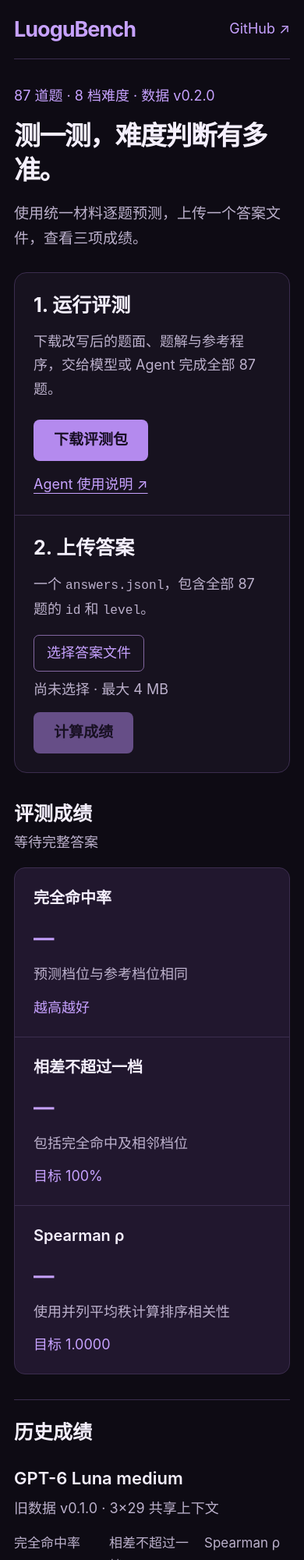
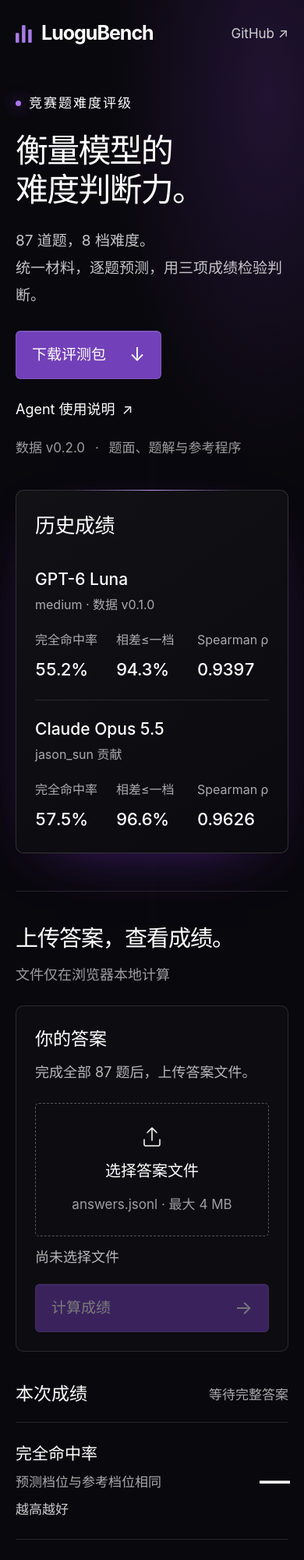
Before and after one commit to SemsueZhang/LuoguBench, a plain HTML site: page docs/index.html in a window 390 px wide. Shown: the top 2000 px of the page at 78% size. Drawn offline with Linux system fonts and the light colour scheme.

Commit message:
Redesign benchmark layout with white typography and inline history

```diff
--- a/docs/app.mjs
+++ b/docs/app.mjs
@@ -3,28 +3,12 @@ import {parseAnswerFile,summarize,sha256} from './scoring.mjs';
 import {referenceLevels} from './reference.mjs';
 const $=id=>document.getElementById(id);
 let selected=null,report=null;
-for(const result of config.historical_results??[]){
- const row=document.createElement('article');row.className='history-result';
- const name=document.createElement('div');const heading=document.createElement('h3');
- heading.textContent=result.display_name;name.append(heading);
- const note=document.createElement('p');note.textContent=result.execution_summary;name.append(note);row.append(name);
- const values=document.createElement('dl');
- for(const [label,value] of [
-  ['完全命中率',`${(result.accuracy*100).toFixed(1)}%`],
-  ['相差不超过一档',`${(result.within_one_level*100).toFixed(1)}%`],
-  ['Spearman ρ',result.spearman_rho.toFixed(4)]
- ]){
-  const group=document.createElement('div');const term=document.createElement('dt');const score=document.createElement('dd');
-  term.textContent=label;score.textContent=value;group.append(term,score);values.append(group);
- }
- row.append(values);$('historical-results').append(row);
-}
 const save=(text,name,type='application/json')=>{const url=URL.createObjectURL(new Blob([text],{type}));const a=document.createElement('a');a.href=url;a.download=name;a.click();setTimeout(()=>URL.revokeObjectURL(url),1000);};
 function reset(){report=null;for(const id of ['accuracy','within-one','rho'])$(id).textContent='—';$('coverage').textContent='等待完整答案';$('exact-count').textContent='预测档位与参考档位相同';$('within-count').textContent='包括完全命中及相邻档位';$('rho-note').textContent='使用并列平均秩计算排序相关性';$('download-report').hidden=true;}
 function fail(error){$('error').textContent=error instanceof Error?error.message:String(error);$('error').hidden=false;}
 $('answers').addEventListener('change',async()=>{
  const file=$('answers').files?.[0];selected=null;$('score').disabled=true;$('error').hidden=true;reset();
- if(!file){$('filename').textContent='尚未选择 · 最大 4 MB';return;}
+ if(!file){$('filename').textContent='尚未选择文件';return;}
  $('filename').textContent=file.name;
  try{
   if(!file.name.toLowerCase().endsWith('.jsonl'))throw Error('请选择 .jsonl 答案文件。');
--- a/docs/index.html
+++ b/docs/index.html
@@ -1,29 +1,73 @@
 <!doctype html>
 <html lang="zh-CN">
 <head>
-<meta charset="utf-8"><meta name="viewport" content="width=device-width,initial-scale=1">
-<meta name="description" content="LuoguBench：评测模型在87道公开题改写材料上的难度评级一致性。">
+  <meta charset="utf-8">
+  <meta name="viewport" content="width=device-width,initial-scale=1">
+  <meta name="description" content="LuoguBench：用87道竞赛题，衡量模型的难度判断力。">
+  <meta name="theme-color" content="#09080d">
   <title>LuoguBench · 难度评级评测</title>
-<link rel="icon" href="./favicon.svg"><link rel="stylesheet" href="./style.css">
+  <link rel="icon" href="./favicon.svg">
+  <link rel="stylesheet" href="./style.css">
 </head>
 <body>
-<header><a class="brand" href="./">LuoguBench</a><a href="https://github.com/SemsueZhang/LuoguBench">GitHub ↗</a></header>
+<header class="site-header">
+  <a class="brand" href="./" aria-label="LuoguBench 首页"><span class="brand-symbol" aria-hidden="true"><i></i><i></i><i></i></span>LuoguBench</a>
+  <nav aria-label="主导航"><a href="#evaluate">开始评测</a><a href="https://github.com/SemsueZhang/LuoguBench">GitHub <span aria-hidden="true">↗</span></a></nav>
+</header>
 <main>
-<section class="intro"><p class="eyebrow">87 道题 · 8 档难度 · 数据 v0.2.0</p><h1>测一测，难度判断有多准。</h1><p>使用统一材料逐题预测，上传一个答案文件，查看三项成绩。</p></section>
-<section class="workflow" aria-label="参与评测">
-<div class="start"><h2>1. 运行评测</h2><p>下载改写后的题面、题解与参考程序，交给模型或 Agent 完成全部 87 题。</p><a class="button" href="./luogubench-participant-0.3.0.zip" download>下载评测包</a><a class="text-link" href="https://github.com/SemsueZhang/LuoguBench/blob/main/AGENT_RUN.md">Agent 使用说明 ↗</a></div>
-<form class="submit-card"><h2>2. 上传答案</h2><p>一个 <code>answers.jsonl</code>，包含全部 87 题的 <code>id</code> 和 <code>level</code>。</p><label class="file-label" for="answers">选择答案文件</label><input id="answers" type="file" accept=".jsonl"><p class="filename" id="filename">尚未选择 · 最大 4 MB</p><button class="button" id="score" disabled type="submit">计算成绩</button><p class="error" id="error" role="alert" hidden></p></form>
+  <section class="hero" aria-labelledby="page-title">
+    <div class="hero-copy">
+      <p class="eyebrow"><span aria-hidden="true"></span>竞赛题难度评级</p>
+      <h1 id="page-title">衡量模型的<br>难度判断力。</h1>
+      <p class="hero-description">87 道题，8 档难度。<br>统一材料，逐题预测，用三项成绩检验判断。</p>
+      <div class="hero-actions"><a class="button" href="./luogubench-participant-0.3.0.zip" download>下载评测包 <span aria-hidden="true">↓</span></a><a class="quiet-link" href="https://github.com/SemsueZhang/LuoguBench/blob/main/AGENT_RUN.md">Agent 使用说明 <span aria-hidden="true">↗</span></a></div>
+      <p class="version">数据 v0.2.0 <span aria-hidden="true">·</span> 题面、题解与参考程序</p>
+    </div>
+    <section class="history" aria-labelledby="history-title">
+      <div class="history-heading"><h2 id="history-title">历史成绩</h2></div>
+      <table class="history-table">
+        <thead><tr><th scope="col">模型</th><th scope="col">完全命中率</th><th scope="col">相差 ≤ 一档</th><th scope="col">Spearman ρ</th></tr></thead>
+        <tbody>
+          <tr><th scope="row">GPT-6 Luna<span>medium · 数据 v0.1.0</span></th><td data-label="完全命中率">55.2%</td><td data-label="相差≤一档">94.3%</td><td data-label="Spearman ρ">0.9397</td></tr>
+          <tr><th scope="row">Claude Opus 5.5<span>jason_sun 贡献</span></th><td data-label="完全命中率">57.5%</td><td data-label="相差≤一档">96.6%</td><td data-label="Spearman ρ">0.9626</td></tr>
+        </tbody>
+      </table>
     </section>
-<section class="report" aria-labelledby="report-title" aria-live="polite"><div class="report-heading"><h2 id="report-title">评测成绩</h2><span id="coverage">等待完整答案</span></div>
+  </section>
+
+  <section id="evaluate" class="evaluation" aria-labelledby="evaluate-title">
+    <div class="section-heading"><h2 id="evaluate-title">上传答案，查看成绩。</h2><p>文件仅在浏览器本地计算</p></div>
+    <div class="workspace">
+      <form class="submit-card">
+        <h3>你的答案</h3>
+        <p class="upload-description">完成全部 87 题后，上传答案文件。</p>
+        <label class="file-picker" for="answers"><svg width="32" height="32" viewBox="0 0 32 32" fill="none" aria-hidden="true"><path d="M16 21V5m0 0-6 6m6-6 6 6M6 20v6a2 2 0 0 0 2 2h16a2 2 0 0 0 2-2v-6" stroke="currentColor" stroke-width="1.5" stroke-linecap="round" stroke-linejoin="round"/></svg><span>选择答案文件</span><span class="file-type">answers.jsonl · 最大 4 MB</span></label>
+        <input id="answers" type="file" accept=".jsonl">
+        <p class="filename" id="filename">尚未选择文件</p>
+        <button class="button" id="score" disabled type="submit">计算成绩 <span aria-hidden="true">→</span></button>
+        <p class="error" id="error" role="alert" hidden></p>
+      </form>
+      <section class="report" aria-labelledby="report-title" aria-live="polite">
+        <div class="report-heading"><h3 id="report-title">本次成绩</h3><span id="coverage">等待完整答案</span></div>
         <div class="metrics">
           <article><h3>完全命中率</h3><strong id="accuracy">—</strong><p id="exact-count">预测档位与参考档位相同</p><small>越高越好</small></article>
           <article><h3>相差不超过一档</h3><strong id="within-one">—</strong><p id="within-count">包括完全命中及相邻档位</p><small>目标 100%</small></article>
           <article><h3>Spearman ρ</h3><strong id="rho">—</strong><p id="rho-note">使用并列平均秩计算排序相关性</p><small>目标 1.0000</small></article>
-</div><button id="download-report" class="text-link" type="button" hidden>下载结果 JSON ↓</button>
+        </div>
+        <button id="download-report" class="quiet-link" type="button" hidden>下载本次结果 JSON <span aria-hidden="true">↓</span></button>
       </section>
-<section class="history" aria-labelledby="history-title"><h2 id="history-title">历史成绩</h2><div id="historical-results"></div><p>历史记录供参考。Claude 成绩来自贡献者截图，未提供原始预测与运行协议；均不作为改写新版的实测成绩。</p><a class="text-link" href="./historical_results.json" download>下载历史汇总 ↓</a></section>
-<details class="format"><summary>文件格式与测试规则</summary><p>每行一个 JSON，<code>level</code> 为 1–8 的整数，ID 完整且不重复。正式模型输出还需包含 <code>label</code> 和中文 <code>reason</code>，网站只按等级评分。</p><pre>{"id":"B58304d76a810","level":5,"label":"提高","reason":"评级依据"}</pre><div class="links"><button class="text-link" id="template" type="button">下载答案模板 ↓</button><a href="./prompt.txt" download>统一 Prompt ↓</a><a href="./requests.jsonl" download>87 题完整请求 ↓</a></div><p>主协议 <code>isolated-text-v2</code>：每题全新上下文，固定模型与参数，只读文本，不调用工具或看图。保留首次有效回答，不按得分重试。</p><p>只比较相同数据和协议版本的结果。网站不验证模型身份、生成协议或理由质量，旧版答案不能作为本版实测结果。</p></details>
-<p class="scope">公开题改写只能减少直接文本线索，不能排除模型记忆。成绩衡量本题集的评级一致性。文件仅在浏览器计算，不上传服务器。</p>
-</main><footer><a href="https://github.com/SemsueZhang/LuoguBench/blob/main/DATASET_CARD.md">数据说明 ↗</a><span>目标值与实测值分别展示</span></footer>
+    </div>
+  </section>
+
+  <details class="format">
+    <summary>文件格式与测试规则 <span aria-hidden="true">＋</span></summary>
+    <div class="format-content">
+      <div><p>每行一个 JSON，<code>level</code> 为 1–8 的整数，ID 完整且不重复。正式模型输出还需包含 <code>label</code> 和中文 <code>reason</code>，网站只按等级评分。</p><pre>{"id":"B58304d76a810","level":5,"label":"提高","reason":"评级依据"}</pre><div class="links"><button class="quiet-link" id="template" type="button">答案模板 ↓</button><a class="quiet-link" href="./prompt.txt" download>统一 Prompt ↓</a><a class="quiet-link" href="./requests.jsonl" download>完整请求 ↓</a></div></div>
+      <div><p>主协议 <code>isolated-text-v2</code>：每题全新上下文，固定模型与参数，只读文本，不调用工具或看图。保留首次有效回答，不按得分重试。</p><p>只比较相同数据和协议版本的结果。网站不验证模型身份、生成协议或理由质量。</p><p>公开题改写可以减少直接文本线索，不能排除模型记忆。成绩衡量本题集的评级一致性。</p></div>
+    </div>
+  </details>
+</main>
+<footer><span>LuoguBench</span><a href="https://github.com/SemsueZhang/LuoguBench/blob/main/DATASET_CARD.md">数据说明 <span aria-hidden="true">↗</span></a></footer>
 <script type="module" src="./app.mjs"></script>
-</body></html>
+</body>
+</html>
--- a/docs/style.css
+++ b/docs/style.css
@@ -1,96 +1,139 @@
 :root {
   color-scheme: dark;
-  --paper: #0e0b14;
-  --panel: #17121f;
-  --metric: #21172e;
-  --ink: #f4effc;
-  --muted: #bcb1cc;
-  --accent: #c7a2ff;
-  --button: #b48aee;
-  --button-hover: #c7a2ff;
-  --line: #3b2d4e;
+  --background: #09080d;
+  --white: #fff;
+  --line: rgb(255 255 255 / 12%);
+  --purple: #7240b8;
+  font-synthesis: none;
 }
 * { box-sizing: border-box; }
-body { margin: 0; background: var(--paper); color: var(--ink); font: 20px/1.7 -apple-system,BlinkMacSystemFont,"Segoe UI","PingFang SC","Microsoft YaHei",sans-serif; }
-header,main,footer { width: min(1120px,100% - 64px); margin: auto; }
-header { display: flex; justify-content: space-between; align-items: center; min-height: 94px; border-bottom: 1px solid var(--line); }
-a { color: var(--accent); text-underline-offset: 5px; }
-header a { text-decoration: none; }
-.brand { font-size: 30px; letter-spacing: -1px; font-weight: 750; }
-button,input { font: inherit; }
-button,a,label { touch-action: manipulation; }
-button { cursor: pointer; }
-button:disabled { opacity: .5; cursor: not-allowed; }
-a:focus-visible,button:focus-visible,input:focus-visible,summary:focus-visible { outline: 3px solid var(--accent); outline-offset: 5px; }
+html { scroll-behavior: smooth; scroll-padding-top: 36px; }
+body { margin: 0; background: radial-gradient(ellipse 64% 580px at 88% 5%,#211332 0%,transparent 80%),var(--background); color: var(--white); font: 20px/1.65 -apple-system,BlinkMacSystemFont,"Segoe UI","PingFang SC","Microsoft YaHei",sans-serif; -webkit-font-smoothing: antialiased; }
+header,main,footer { width: min(1360px,100% - 96px); margin-inline: auto; }
+a { color: inherit; text-decoration: none; }
+button,input { font: inherit; color: inherit; }
+button,a,label,summary { touch-action: manipulation; }
+button,summary { cursor: pointer; }
+button:disabled { opacity: .45; cursor: not-allowed; }
+a:focus-visible,button:focus-visible,summary:focus-visible { outline: 2px solid white; outline-offset: 7px; }
 h1,h2,h3,p { margin: 0; }
-h1 { font-size: clamp(34px,4.4vw,52px); line-height: 1.3; letter-spacing: -1.6px; font-weight: 700; }
-h2 { font-size: 25px; line-height: 1.4; }
-h3 { font-size: 20px; font-weight: 600; }
-.intro { padding: 48px 0 34px; }
-.intro>p:last-child { color: var(--muted); margin-top: 18px; }
-.eyebrow { font-size: 18px; color: var(--accent); margin-bottom: 13px; }
-.workflow { display: grid; grid-template-columns: 1fr 1fr; background: var(--panel); border: 1px solid var(--line); border-radius: 16px; overflow: hidden; }
-.workflow>div,.workflow>form { padding: 30px 34px; min-width: 0; }
-.workflow>form { border-left: 1px solid var(--line); }
-.workflow p { font-size: 18px; color: var(--muted); margin-top: 14px; }
-.button { display: inline-flex; justify-content: center; align-items: center; text-decoration: none; min-height: 52px; padding: 10px 26px; background: var(--button); color: #190f26; border: 0; border-radius: 8px; font-size: 19px; font-weight: 650; margin-top: 24px; }
-.button:hover:not(:disabled) { background: var(--button-hover); }
-.start>.text-link { display: block; margin-top: 15px; }
-.text-link { font-size: 18px; color: var(--accent); border: 0; padding: 0; background: transparent; text-decoration: underline; text-underline-offset: 5px; }
-.file-label { display: inline-flex; margin-top: 17px; color: var(--accent); border: 1px solid #82669f; border-radius: 7px; padding: 7px 16px; cursor: pointer; font-size: 18px; }
-input[type=file] { position: absolute; width: 1px; height: 1px; opacity: 0; }
-input[type=file]:focus-visible+.filename { outline: 3px solid var(--accent); }
-.workflow .filename { font-size: 18px; margin-top: 8px; overflow-wrap: anywhere; }
-.submit-card>.button { margin-top: 14px; }
-.workflow p.error { color: #ffc1cb; background: #3b1b2b; border-radius: 6px; padding: 10px; font-size: 18px; }
-.report { margin-top: 35px; }
-.report-heading { display: flex; justify-content: space-between; align-items: center; gap: 15px; margin-bottom: 17px; }
-.report-heading span { font-size: 18px; color: var(--muted); }
-.metrics { display: grid; grid-template-columns: repeat(3,1fr); border: 1px solid var(--line); border-radius: 14px; overflow: hidden; background: var(--metric); }
-.metrics article { padding: 23px 25px; min-width: 0; }
-.metrics article+article { border-left: 1px solid var(--line); }
-.metrics strong { font: 500 clamp(38px,4vw,49px)/1.5 ui-monospace,SFMono-Regular,Consolas,monospace; color: var(--accent); display: block; letter-spacing: -2px; }
-.metrics p { font-size: 18px; color: var(--muted); }
-.metrics small { font-size: 18px; display: block; color: var(--accent); margin-top: 12px; }
-#download-report { margin-top: 15px; }
-.history { margin-top: 32px; border-top: 1px solid var(--line); padding-top: 24px; }
-.history-result { display: grid; grid-template-columns: 1.05fr 2fr; gap: 24px; align-items: center; padding: 23px 0; border-bottom: 1px solid var(--line); }
-.history-result h3 { font-size: 22px; }
-.history p { font-size: 18px; color: var(--muted); margin-top: 12px; }
-.history-result p { margin-top: 5px; }
-.history dl { display: grid; grid-template-columns: repeat(3,1fr); gap: 20px; margin: 0; }
-.history dt { font-size: 18px; color: var(--muted); }
-.history dd { font: 500 28px/1.6 ui-monospace,SFMono-Regular,Consolas,monospace; color: var(--accent); margin: 3px 0 0; }
-.history .text-link { display: inline-block; margin-top: 9px; }
-.format { border-block: 1px solid var(--line); margin-top: 36px; padding: 19px 0; font-size: 18px; }
-.format summary { cursor: pointer; font-size: 20px; }
-.format p { margin-top: 17px; color: var(--muted); }
-pre { white-space: pre-wrap; overflow-wrap: anywhere; background: var(--panel); padding: 15px; border-radius: 6px; font-size: 18px; line-height: 1.7; }
+.site-header { display: flex; justify-content: space-between; align-items: center; min-height: 106px; gap: 28px; }
+.brand { display: inline-flex; align-items: center; gap: 13px; font-size: 28px; font-weight: 650; letter-spacing: -1px; }
+.brand-symbol { display: inline-flex; gap: 4px; align-items: flex-end; height: 25px; }
+.brand-symbol i { width: 5px; border-radius: 1px; background: #a87be6; height: 14px; }
+.brand-symbol i:nth-child(2) { height: 25px; }
+.brand-symbol i:nth-child(3) { height: 19px; }
+nav { display: flex; gap: 36px; font-size: 18px; }
+nav a { opacity: .8; }
+nav a:hover { opacity: 1; }
+.hero { display: grid; grid-template-columns: .9fr 1.1fr; gap: 64px; align-items: center; padding: 66px 0 88px; }
+.eyebrow { display: flex; align-items: center; gap: 10px; font-size: 18px; letter-spacing: 2px; margin-bottom: 26px; }
+.eyebrow>span { width: 7px; height: 7px; background: #ab76f1; border-radius: 50%; box-shadow: 0 0 18px #9657e0; }
+h1 { font-size: clamp(48px,5vw,72px); font-weight: 600; line-height: 1.2; letter-spacing: -2.8px; }
+.hero-description { margin-top: 26px; font-size: 20px; opacity: .76; line-height: 1.85; }
+.hero-actions { display: flex; align-items: center; gap: 28px; flex-wrap: wrap; margin-top: 34px; }
+.button { display: inline-flex; justify-content: space-between; align-items: center; gap: 30px; background: var(--purple); border: 1px solid rgb(255 255 255 / 12%); border-radius: 6px; padding: 14px 24px; min-height: 58px; font-size: 19px; font-weight: 550; color: var(--white); box-shadow: inset 0 1px 0 rgb(255 255 255 / 8%); }
+.button:hover:not(:disabled) { background: #8350c9; }
+.button>span { font-size: 24px; font-weight: 400; line-height: 1; }
+.quiet-link { display: inline-flex; align-items: center; gap: 9px; border: 0; padding: 0; background: none; color: var(--white); font-size: 18px; text-decoration: none; }
+.quiet-link:hover { text-decoration: underline; text-underline-offset: 6px; }
+.version { font-size: 17px; opacity: .6; margin-top: 21px; }
+.version span { margin-inline: 8px; }
+.history { min-width: 0; position: relative; background: linear-gradient(145deg,rgb(255 255 255 / 4%),rgb(255 255 255 / 1%)); border: 1px solid rgb(255 255 255 / 14%); border-radius: 10px; padding: 30px; box-shadow: 0 24px 80px -50px #6e2ab8; }
+.history::before { content: ""; position: absolute; height: 1px; top: -1px; left: 20%; right: 20%; background: linear-gradient(90deg,transparent,#bd99ed,transparent); }
+.history-heading { display: flex; align-items: center; justify-content: space-between; margin-bottom: 28px; }
+.history h2 { font-size: 26px; font-weight: 550; letter-spacing: -.5px; }
+.history-table { width: 100%; border-collapse: collapse; text-align: left; }
+.history-table thead { font-size: 16px; font-weight: 400; }
+.history-table thead th { font-weight: 400; opacity: .65; padding-bottom: 18px; white-space: nowrap; }
+.history-table th+th,.history-table td { text-align: right; }
+.history-table tbody tr { border-top: 1px solid var(--line); }
+.history-table tbody th { padding: 25px 16px 25px 0; font-size: 19px; font-weight: 550; line-height: 1.5; }
+.history-table tbody th span { display: block; font-size: 16px; font-weight: 400; margin-top: 7px; opacity: .65; }
+.history-table td { font-size: clamp(20px,1.7vw,26px); font-weight: 500; font-variant-numeric: tabular-nums; letter-spacing: -.7px; padding-left: 13px; white-space: nowrap; }
+.evaluation { padding-top: 36px; border-top: 1px solid var(--line); }
+.section-heading { display: flex; align-items: baseline; justify-content: space-between; gap: 24px; margin-bottom: 36px; }
+.section-heading h2 { font-size: 34px; font-weight: 550; letter-spacing: -1px; }
+.section-heading>p { font-size: 18px; opacity: .6; }
+.workspace { display: grid; grid-template-columns: minmax(280px,.75fr) minmax(0,1.5fr); gap: 72px; align-items: start; }
+.submit-card { padding: 30px; border: 1px solid var(--line); background: rgb(255 255 255 / 2%); border-radius: 10px; min-width: 0; }
+.submit-card h3,.report-heading h3 { font-size: 23px; font-weight: 550; }
+.upload-description { font-size: 18px; opacity: .7; margin-top: 8px; }
+.file-picker { display: flex; align-items: center; justify-content: center; flex-direction: column; gap: 12px; padding: 26px 16px; border: 1px dashed rgb(255 255 255 / 30%); border-radius: 5px; margin-top: 24px; cursor: pointer; font-size: 20px; }
+.file-picker:hover { background: rgb(126 68 193 / 12%); border-color: rgb(255 255 255 / 60%); }
+.file-type { font-size: 17px; opacity: .6; }
+input[type=file] { position: absolute; width: 1px; height: 1px; overflow: hidden; opacity: 0; }
+.submit-card:has(input:focus-visible) .file-picker { outline: 2px solid white; outline-offset: 5px; }
+.filename { font-size: 18px; opacity: .7; margin: 12px 0 20px; overflow-wrap: anywhere; }
+.submit-card>.button { width: 100%; }
+.error { color: var(--white); background: #4a203b; padding: 12px; margin-top: 16px; border-radius: 5px; font-size: 18px; }
+.report { min-width: 0; }
+.report-heading { display: flex; align-items: center; justify-content: space-between; gap: 16px; padding-bottom: 16px; }
+#coverage { font-size: 17px; opacity: .65; }
+.metrics article { display: grid; grid-template-columns: minmax(0,1fr) auto; column-gap: 24px; border-top: 1px solid var(--line); padding: 23px 0; align-items: center; }
+.metrics h3 { grid-column: 1; font-size: 22px; font-weight: 500; }
+.metrics strong { grid-column: 2; grid-row: 1 / span 3; font-size: clamp(44px,4.3vw,62px); font-weight: 450; font-variant-numeric: tabular-nums; line-height: 1.1; letter-spacing: -2px; }
+.metrics p { grid-column: 1; font-size: 18px; margin-top: 5px; opacity: .65; }
+.metrics small { grid-column: 1; display: block; font-size: 17px; margin-top: 7px; opacity: .8; }
+#download-report { margin-top: 14px; }
+.format { margin-top: 62px; border-block: 1px solid var(--line); padding-block: 23px; }
+.format summary { list-style: none; display: flex; justify-content: space-between; align-items: center; gap: 24px; font-size: 20px; }
+.format summary::-webkit-details-marker { display: none; }
+.format summary>span { font-size: 25px; font-weight: 300; }
+.format[open] summary>span { transform: rotate(45deg); }
+.format-content { display: grid; grid-template-columns: 1fr 1fr; gap: 56px; margin-top: 24px; font-size: 18px; }
+.format-content p { opacity: .75; margin-bottom: 16px; }
+pre { white-space: pre-wrap; overflow-wrap: anywhere; font: 17px/1.7 ui-monospace,SFMono-Regular,Consolas,monospace; background: rgb(255 255 255 / 4%); border: 1px solid var(--line); border-radius: 5px; padding: 18px; }
 code { font-size: .9em; }
-.links { display: flex; gap: 20px; flex-wrap: wrap; margin-top: 18px; }
-.scope { font-size: 18px; color: var(--muted); margin: 24px 0 35px; max-width: 1000px; }
-footer { padding: 20px 0 28px; border-top: 1px solid var(--line); display: flex; justify-content: space-between; gap: 20px; font-size: 18px; color: var(--muted); }
+.links { display: flex; flex-wrap: wrap; gap: 24px; margin-top: 24px; }
+footer { display: flex; justify-content: space-between; gap: 24px; padding-block: 30px; font-size: 18px; }
+footer>span { opacity: .55; }
+footer a { opacity: .8; }
 [hidden] { display: none!important; }
+@media(min-width:1600px) { .hero { padding-block: 84px 110px; } }
+@media(max-width:1100px) {
+  header,main,footer { width: calc(100% - 64px); }
+  .hero { grid-template-columns: 1fr; gap: 50px; padding-block: 48px 64px; }
+  .hero-copy { max-width: 650px; }
+  h1 { font-size: 68px; }
+  .history-table td { font-size: 28px; }
+  .workspace { grid-template-columns: minmax(280px,.9fr) minmax(0,1.2fr); gap: 36px; }
+  .metrics strong { font-size: 46px; }
+}
 @media(max-width:720px) {
-  header,main,footer { width: calc(100% - 36px); }
-  body { font-size: 19px; }
-  header { min-height: 76px; }
-  .brand { font-size: 27px; }
-  header>a:last-child { font-size: 18px; }
-  .intro { padding: 32px 0 26px; }
-  .intro>p:last-child { font-size: 19px; }
-  .workflow { grid-template-columns: 1fr; }
-  .workflow>div,.workflow>form { padding: 24px; }
-  .workflow>form { border-left: 0; border-top: 1px solid var(--line); }
-  .metrics { grid-template-columns: 1fr; }
-  .metrics article { padding: 21px 24px; }
-  .metrics article+article { border-left: 0; border-top: 1px solid var(--line); }
-  .metrics strong { font-size: 44px; }
-  .report-heading { align-items: flex-start; flex-direction: column; gap: 4px; }
-  .history-result { grid-template-columns: 1fr; gap: 14px; }
-  .history dl { gap: 12px; }
-  .history dt { font-size: 17px; }
-  .history dd { font-size: clamp(22px,6vw,28px); }
-  footer { flex-direction: column; gap: 5px; }
+  header,main,footer { width: calc(100% - 40px); }
+  .site-header { min-height: 86px; }
+  .brand { font-size: 25px; gap: 10px; }
+  .brand-symbol { transform: scale(.9); transform-origin: left center; }
+  nav { gap: 18px; font-size: 17px; }
+  nav a:first-child { display: none; }
+  .hero { padding-block: 32px 48px; gap: 40px; }
+  .eyebrow { font-size: 17px; margin-bottom: 22px; }
+  h1 { font-size: clamp(42px,9vw,62px); letter-spacing: -1.8px; }
+  .hero-description { font-size: 19px; margin-top: 22px; }
+  .hero-actions { gap: 24px; margin-top: 28px; }
+  .button { padding-inline: 20px; }
+  .history { padding: 24px; }
+  .history-heading { margin-bottom: 10px; }
+  .history-table thead { position: absolute; width: 1px; height: 1px; overflow: hidden; clip-path: inset(50%); }
+  .history-table,.history-table tbody { display: block; }
+  .history-table tbody tr { display: grid; grid-template-columns: repeat(3,minmax(0,1fr)); padding: 21px 0; gap: 20px 12px; }
+  .history-table tbody tr:first-child { border-top: 0; }
+  .history-table tbody tr:last-child { padding-bottom: 0; }
+  .history-table tbody th { grid-column: 1 / -1; padding: 0; font-size: 21px; }
+  .history-table tbody th span { margin-top: 4px; }
+  .history-table td { text-align: left; padding: 0; font-size: clamp(22px,5.4vw,29px); letter-spacing: -.6px; }
+  .history-table td::before { content: attr(data-label); display: block; font-size: 16px; opacity: .65; font-weight: 400; letter-spacing: 0; margin-bottom: 7px; }
+  .section-heading { display: block; margin-bottom: 24px; }
+  .section-heading h2 { font-size: 29px; }
+  .section-heading>p { margin-top: 9px; }
+  .workspace { grid-template-columns: 1fr; gap: 36px; }
+  .submit-card { padding: 24px; }
+  .metrics strong { font-size: clamp(36px,10vw,50px); }
+  .metrics h3 { font-size: 21px; }
+  .metrics p { font-size: 17px; }
+  .metrics article { column-gap: 16px; }
+  .format { margin-top: 40px; }
+  .format-content { grid-template-columns: 1fr; gap: 20px; }
 }
-@media(prefers-reduced-motion:reduce) { * { scroll-behavior: auto!important; } }
+@media(prefers-reduced-motion:reduce) { html { scroll-behavior: auto; } }
```
Lines whose indentation alone changed are shown as unchanged.
